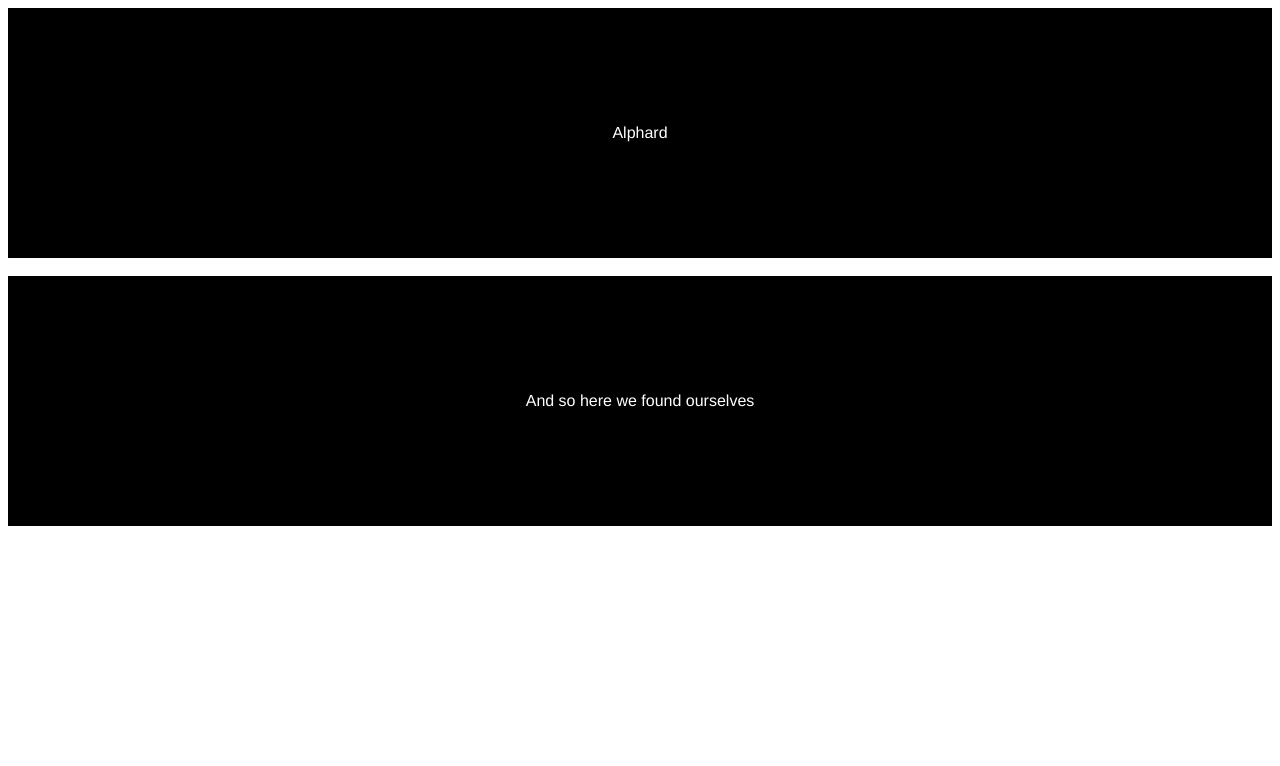
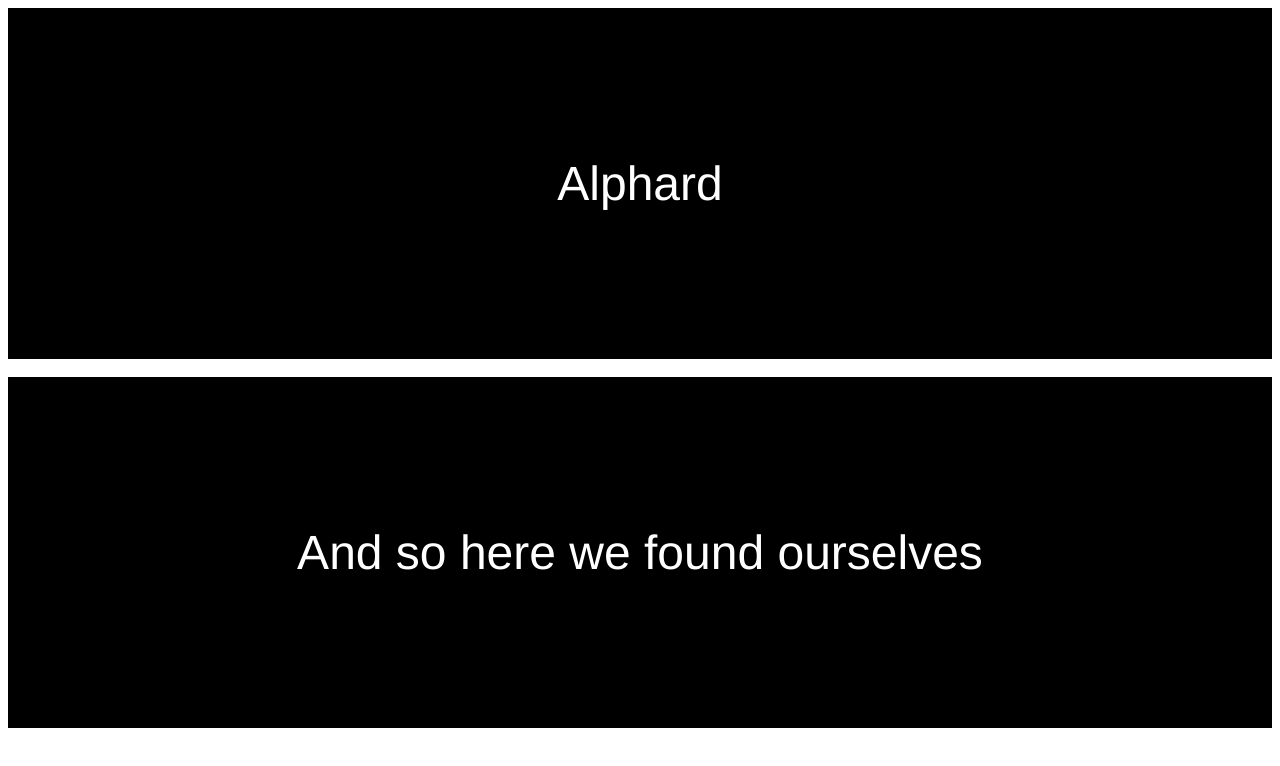
Before and after one commit to ChristopherBui/ChristopherBui.github.io, a plain HTML site: page index.html in a window 1280 px wide. Drawn offline with Linux system fonts and the light colour scheme.

Commit message:
Update index.html

```diff
--- a/index.html
+++ b/index.html
@@ -12,6 +12,7 @@
         color: #ffffff;
         padding: 100px;
         text-align: center;
+        font-size: 300%;
       }
     </style>
 
```
